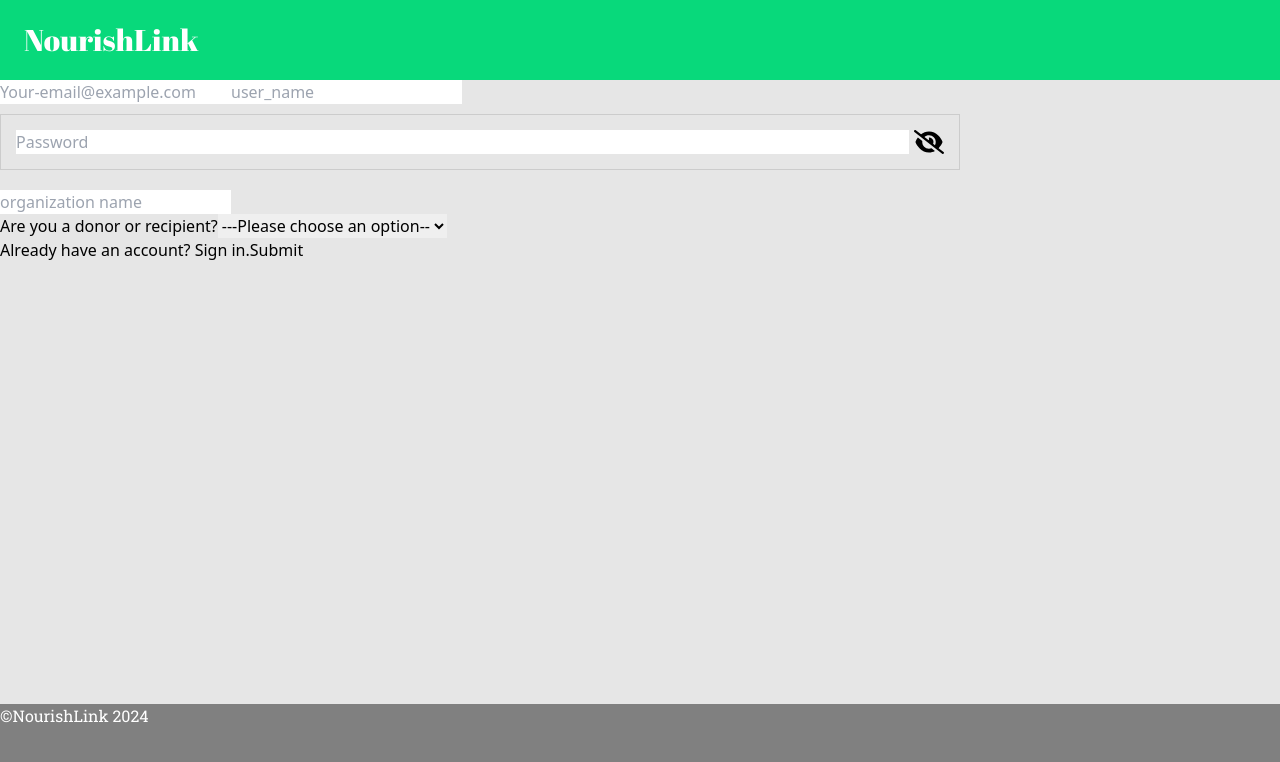
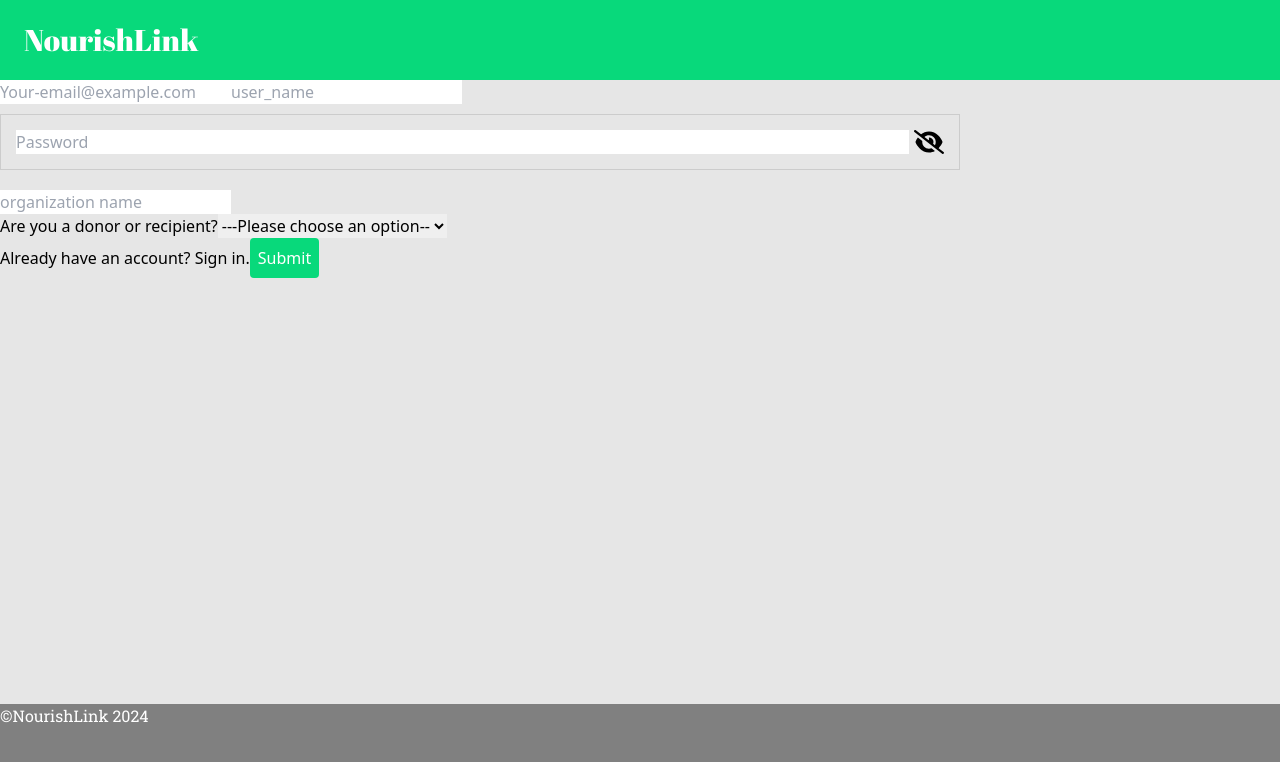
Before and after one commit to andrewb2011/CEN-3031-Group-Project, a React (Vite) app: page /register in a window 1280 px wide. Shown: the top 762 px of the page. Built offline with nearby package versions, Linux system fonts and the light colour scheme; no server answers.

Commit message:
minor changes to Button ui component and then placed that button on the registration form

```diff
--- a/src/components/ui/Button.jsx
+++ b/src/components/ui/Button.jsx
@@ -1,6 +1,6 @@
 import { twMerge } from "tailwind-merge";
 
-function Button({ children, onClick, disabled, className }) {
+function Button({ children, disabled, onClick = "", className = "" }) {
   return (
     <button
       onClick={onClick}
--- a/src/features/authentication/components/RegistrationForm.jsx
+++ b/src/features/authentication/components/RegistrationForm.jsx
@@ -3,6 +3,7 @@
 import { FontAwesomeIcon } from "@fortawesome/react-fontawesome";
 import { faEyeSlash, faEye } from "@fortawesome/free-solid-svg-icons";
 import { useNavigate, Link } from "react-router-dom";
+import Button from "../../../components/ui/Button";
 import styles from "./RegistrationForm.module.css";
 
 function reducer(state, action) {
@@ -182,13 +183,9 @@
       <Link style={{ display: "inline-block" }} to="/login">
         Already have an account? Sign in.
       </Link>
-      <button
-        style={{ marginBottom: "20px" }}
-        disabled={isLoading}
-        type="submit"
-      >
+      <Button disabled={isLoading} type="submit">
         Submit
-      </button>
+      </Button>
     </form>
   );
 }
```
